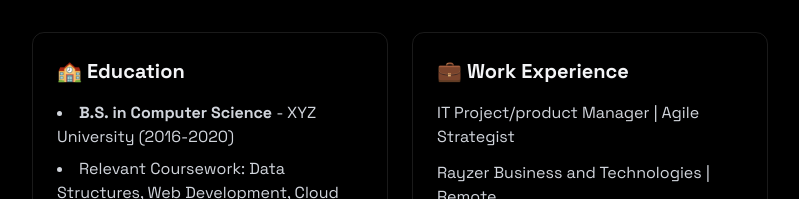
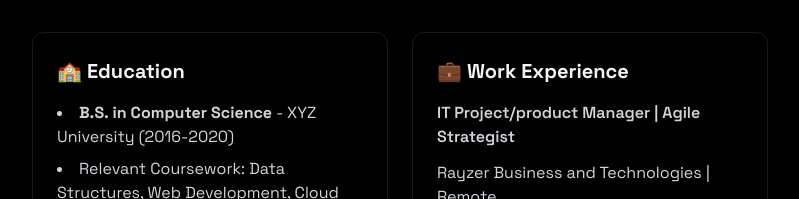
Before and after one commit to Chucks-Dave/omoye-portfolio, a React (Vite) app: page / in a window 1280 px wide. Shown: the part 1242-1441 px from the top of the page, without its empty margins (240-1039 px from the left). Built offline with nearby package versions, Linux system fonts and the light colour scheme.

Commit message:
fixed build error

```diff
--- a/index.html
+++ b/index.html
@@ -10,7 +10,7 @@
       rel="stylesheet"
     />
     <meta name="viewport" content="width=device-width, initial-scale=1.0" />
-    <title>Vite + React</title>
+    <title>omoyes portfolio</title>
   </head>
   <body>
     <div id="root"></div>
--- a/src/components/sections/About.jsx
+++ b/src/components/sections/About.jsx
@@ -119,7 +119,7 @@ export const About = () => {
             </div>
           </div>
 
-          <div className="grid grid-cols-1 md:grid-cols-2 gap-6 mt-8">
+          <div className="grid grid-cols-1  md:grid-cols-2 gap-6 mt-8">
             <div className="p-6 rounded-xl border-white/10 border hover:-translate-y-1 transition-all">
               <h3 className="text-xl font-bold mb-4"> 🏫 Education </h3>
               <ul className="list-disc list-inside text-gray-300 space-y-2">
@@ -133,15 +133,16 @@ export const About = () => {
                 </li>
               </ul>
             </div>
-            <div className="p-6 rounded-xl border-white/10 border hover:-translate-y-1 transition-all">
+            <div className="p-6 rounded-xl  w-full  border-white/10 border hover:-translate-y-1 transition-all">
               <h3 className="text-xl font-bold mb-4"> 💼 Work Experience </h3>
-              <div className="space-y-4 text-gray-300">
+              <div className="space-y-2 text-gray-300">
                 {experiences.map((experience, key) => (
                   <div key={key} className="space-y-3">
-                    <h4 className="f">{experience.title}</h4>
+                    <h4 className="font-semibold">{experience.title}</h4>
                     <p>{experience.company_name}</p>
                     <p>{experience.date}</p>
 
+                    {/* Render each point as a bullet in a list */}
                     <ul className="list-disc list-inside space-y-1">
                       {experience.points.map((point, idx) => (
                         <li key={idx}>{point}</li>
```
